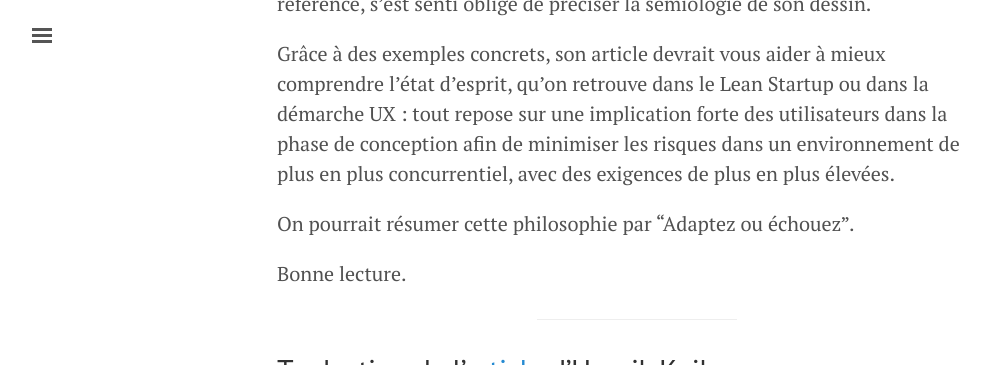
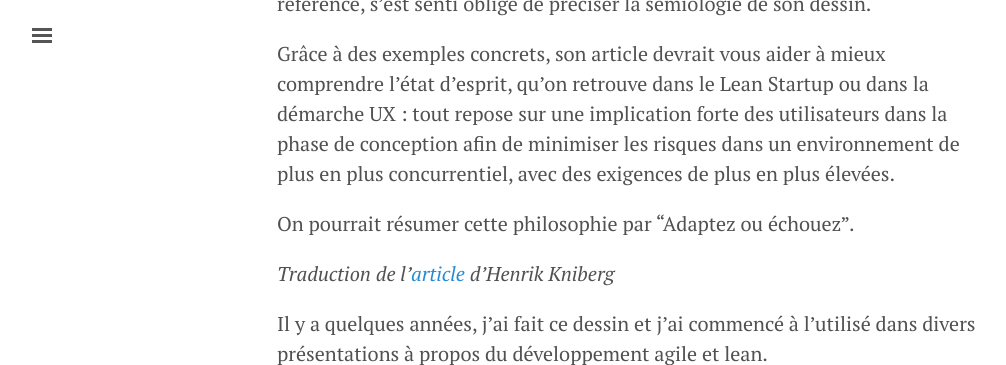
Before and after one commit to DirtyF/frank.taillandier.me, a Jekyll site: the page built from _posts/2016-01-28-comprendre-le-mvp.md, in a window 1280 px wide and 900 px high, scrolled down 553 px, cut to the strip 0-365 px from the top of the window. Shown: the whole strip, without its empty margins (3-1009 px from the left). Built offline with Jekyll 4.4.1, drawn with Linux system fonts in a browser that asks for light colours.

Commit message:
update post

```diff
--- a/_posts/2016-01-28-comprendre-le-mvp.md
+++ b/_posts/2016-01-28-comprendre-le-mvp.md
@@ -15,11 +15,7 @@ On pourrait résumer cette philosophie par "Adaptez ou échouez".
 
 <!-- excerpt -->
 
-Bonne lecture.
-
-------
-
-## Traduction de l'[article](http://blog.crisp.se/2016/01/25/henrikkniberg/making-sense-of-mvp) d'Henrik Kniberg
+*Traduction de l'[article](http://blog.crisp.se/2016/01/25/henrikkniberg/making-sense-of-mvp) d'Henrik Kniberg*
 
 Il y a quelques années, j’ai fait ce dessin et j’ai commencé à l’utilisé dans divers présentations à propos du développement agile et lean.
 
```
